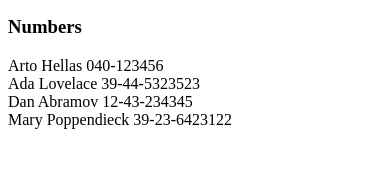
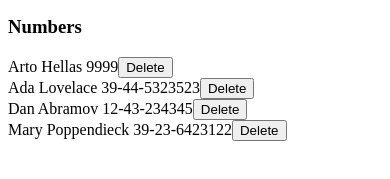
Before and after one commit to not6248/D-Users-Documents-Full-Stack-Open-2025-Exercises, a React (Vite) app in the folder part2/phonebook/: page / in a window 390 px wide. Shown: the part 173-352 px from the top of the page. Built offline with nearby package versions, Linux system fonts and the light colour scheme; data requests are answered from the project's data file.

Commit message:
update phonebook 2.12 - 2.17

```diff
--- a/part2/phonebook/db.json
+++ b/part2/phonebook/db.json
@@ -1,8 +1,8 @@
 {
-    "persons":[
+  "persons": [
     {
       "name": "Arto Hellas",
-        "number": "040-123456",
+      "number": "9999",
       "id": "1"
     },
     {
--- a/part2/phonebook/src/App.jsx
+++ b/part2/phonebook/src/App.jsx
@@ -2,21 +2,23 @@ import { useEffect, useState } from "react";
 import Filter from "./components/Filter";
 import PersonForm from "./components/PersonForm";
 import Persons from "./components/Persons";
-import axios from 'axios'
+import axios from "axios";
+import personService from "./services/persons";
+import Notification from "./components/Notification";
 
 const App = () => {
   const [persons, setPersons] = useState([]);
   const [newName, setNewName] = useState("");
   const [newNumber, setNewNumber] = useState("");
-  const [filter,setFilter] = useState("");
+  const [filter, setFilter] = useState("");
+  const [message, setMessage] = useState(null)
+  const [errormessage, setErrorMessage] = useState(null)
 
-  useEffect(()=>{
-    axios
-      .get('http://localhost:3001/persons')
-      .then(response => {
-        setPersons(response.data)
-      })
-  },[])
+  useEffect(() => {
+    personService.getAll().then(initialPersons => {
+      setPersons(initialPersons)
+    })
+  }, []);
 
   const handleNameChange = (event) => {
     setNewName(event.target.value);
@@ -30,41 +32,80 @@ const App = () => {
     setFilter(event.target.value);
   };
 
-  const addPersons = (event) => {
+  const addPerson = (event) => {
     event.preventDefault();
 
-    if (persons.find(person => person.name === newName)) {
-      alert(`${newName} is already added to phonebook`);
+    const findPerson = persons.find((person) => person.name === newName)
+    if (findPerson) {
+      if(confirm(`${findPerson.name} is already added to phonebiik, repiace the old number with a new one`)){
+        const changedPerson = {...findPerson , number:newNumber}
+        personService
+          .update(findPerson.id,changedPerson)
+          .then(returnedPerson => {
+            setPersons(persons.map(person => person.id !== findPerson.id ? person : returnedPerson))
+            setNewName("");
+            setNewNumber("");
+            setMessage(`Updated ${returnedPerson.name}`)
+            setTimeout(() => {
+              setMessage(null)
+            }, 5000);
+          })
+          .catch(error => {
+            setErrorMessage(`infomation of ${findPerson.name} has already been removed from server`)
+            setTimeout(() => {
+              setErrorMessage(null)
+            }, 5000);
+          })
+      }
       return;
     }
 
     const person = {
       name: newName,
-      number: newNumber
+      number: newNumber,
     };
-    setPersons(persons.concat(person));
-    setNewName("");
-    setNewNumber("");
+    personService.create(person).then(returnedPerson => {
+      setPersons(persons.concat(returnedPerson));
+      setNewName("");
+      setNewNumber("");
+      setMessage(`Added ${returnedPerson.name}`)
+      setTimeout(() => {
+        setMessage(null)
+      }, 5000);
+    });
   };
 
-  const filterPersons = filter.length === 0
-  ? persons
-  : persons.filter(person => person.name.toLowerCase().includes(filter.toLowerCase()))
+  const deletePerson = (id,name) => {
+    if(confirm(`Delete ${name} ?`)){
+      personService.deleteData(id).then(returnedPerson => {
+        setPersons(persons.filter((p) => p.id !== returnedPerson.id))
+      })
+    }
+  }
+
+  const filterPersons =
+    filter.length === 0
+      ? persons
+      : persons.filter((person) =>
+          person.name.toLowerCase().includes(filter.toLowerCase())
+        );
 
   return (
     <div>
       <h2>Phonebook</h2>
+      <Notification message={message}/>
+      <Notification message={errormessage} isError={true}/>
       <Filter filter={filter} handleFilterChange={handleFilterChange} />
       <h3>add a new</h3>
       <PersonForm
-        addPersons={addPersons}
+        addPerson={addPerson}
         newName={newName}
         newNumber={newNumber}
         handleNameChange={handleNameChange}
         handleNumberChange={handleNumberChange}
       />
       <h3>Numbers</h3>
-      <Persons persons={filterPersons} />
+      <Persons persons={filterPersons} deletePerson={deletePerson} />
     </div>
   );
 };
--- /dev/null
+++ b/part2/phonebook/src/components/Notification.jsx
@@ -0,0 +1,15 @@
+const Notification = ({ message,isError }) => {
+  if (message === null) {
+    return null
+  }
+
+  const notificationStyle = isError ? 'error' : 'add'
+
+  return (
+    <div className={notificationStyle}>
+      {message}
+    </div>
+  )
+}
+
+export default Notification
--- a/part2/phonebook/src/components/PersonForm.jsx
+++ b/part2/phonebook/src/components/PersonForm.jsx
@@ -1,8 +1,8 @@
 import React from 'react'
 
-const PersonForm = ({addPersons,newName,newNumber,handleNameChange,handleNumberChange}) => {
+const PersonForm = ({addPerson,newName,newNumber,handleNameChange,handleNumberChange}) => {
   return (
-    <form onSubmit={addPersons}>
+    <form onSubmit={addPerson}>
     <div>name: <input value={newName} onChange={handleNameChange} /></div>
     <div>number: <input value={newNumber} onChange={handleNumberChange} /></div>
     <div>
--- a/part2/phonebook/src/components/Persons.jsx
+++ b/part2/phonebook/src/components/Persons.jsx
@@ -1,11 +1,14 @@
 import React from "react";
 
-const Persons = ({persons}) => {
+const Persons = ({ persons, deletePerson }) => {
   return (
     <>
-      {persons.map((persons) => (
-        <div key={persons.name}>
-          {persons.name} {persons.number}
+      {persons.map((person) => (
+        <div key={person.name}>
+          {person.name} {person.number}
+          <button onClick={() => deletePerson(person.id, person.name)}>
+            Delete
+          </button>
         </div>
       ))}
     </>
--- /dev/null
+++ b/part2/phonebook/src/index.css
@@ -0,0 +1,19 @@
+.add {
+  color: green;
+  background: lightgrey;
+  font-size: 20px;
+  border-style: solid;
+  border-radius: 5px;
+  padding: 10px;
+  margin-bottom: 10px;
+}
+
+.error {
+  color: red;
+  background: lightgrey;
+  font-size: 20px;
+  border-style: solid;
+  border-radius: 5px;
+  padding: 10px;
+  margin-bottom: 10px;
+}
--- a/part2/phonebook/src/main.jsx
+++ b/part2/phonebook/src/main.jsx
@@ -1,6 +1,7 @@
 import { StrictMode } from 'react'
 import { createRoot } from 'react-dom/client'
 import App from './App.jsx'
+import './index.css'
 
 createRoot(document.getElementById('root')).render(
   <StrictMode>
--- /dev/null
+++ b/part2/phonebook/src/services/persons.js
@@ -0,0 +1,24 @@
+import axios from "axios";
+const baseUrl = "http://localhost:3001/persons";
+
+const getAll = () => {
+  const request = axios.get(baseUrl);
+  return request.then((response) => response.data);
+};
+
+const create = (newObject) => {
+  const request = axios.post(baseUrl, newObject);
+  return request.then((response) => response.data);
+};
+
+const update = (id,newObject) => {
+  const request = axios.put(`${baseUrl}/${id}`, newObject);
+  return request.then((response) => response.data);
+}
+
+const deleteData = (id) => {
+  const request = axios.delete(`${baseUrl}/${id}`);
+  return request.then((response) => response.data);
+};
+
+export default { getAll,create,update,deleteData};
```
Lines whose indentation alone changed are shown as unchanged.
